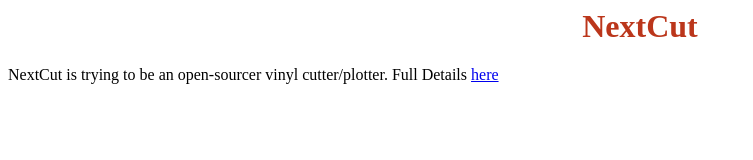
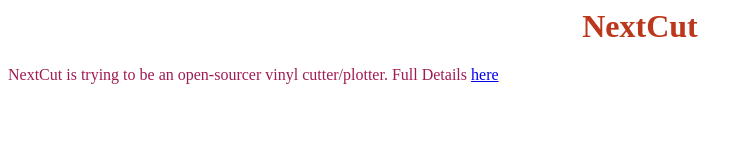
Before and after one commit to Pythone/NextCut-Site, a plain HTML site: page index.html in a window 1280 px wide. Shown: the whole page, without its empty margins (0-753 px from the left). Drawn offline with Linux system fonts and the light colour scheme.

Commit message:
Update index.html

```diff
--- a/index.html
+++ b/index.html
@@ -1,9 +1,9 @@
 <html lang="en">
 <head>
-<title> OpenCut </title>
+<title> NextCut </title>
 </head>
 <body>
 <h1 style="text-align:center;color:#bb361b;"> NextCut </h1>
-<p style="text=-algn:center;color:#a11b53:">NextCut is trying to be an open-sourcer vinyl cutter/plotter. Full Details <a href="https://github.com/Pythone/NextCut">here </a>
+<p style="text=-algn:center;color:#a11b53;">NextCut is trying to be an open-sourcer vinyl cutter/plotter. Full Details <a href="https://github.com/Pythone/NextCut">here </a>
 </body>
 </html>
```
